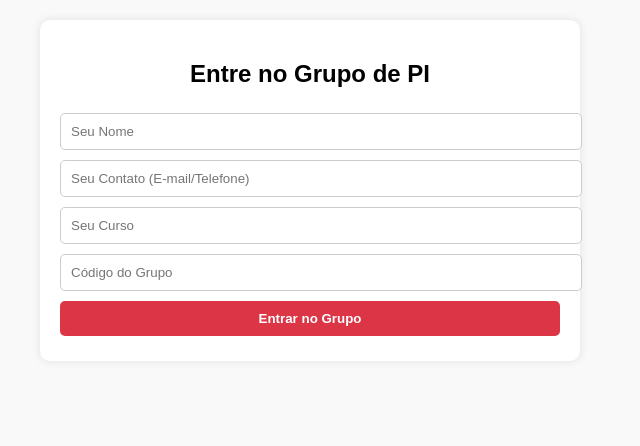
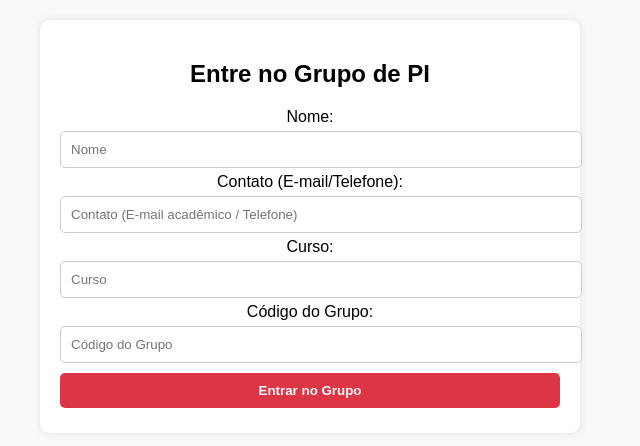
Before and after one commit to danimaddox/univesp-ache-membros-pi, a plain HTML site: page index.html in a window 1280 px wide. Shown: the whole page, without its empty margins (330-970 px from the left). Drawn offline with nearby package versions, Linux system fonts and the light colour scheme.

Commit message:
Update index.html

```diff
--- a/index.html
+++ b/index.html
@@ -5,21 +5,30 @@
     <meta name="viewport" content="width=device-width, initial-scale=1.0">
     <title>Grupo de PI - Univesp</title>
     <link rel="stylesheet" href="styles.css">
+    <script type="module" src="https://cdn.jsdelivr.net/npm/@supabase/supabase-js@2"></script>
     <script src="https://cdn.jsdelivr.net/npm/@supabase/supabase-js"></script>
 </head>
-
 <body>
 
     <div id="login" class="container">
         <h2>Entre no Grupo de PI</h2>
-        <input type="text" id="nome" placeholder="Seu Nome" required>
-        <input type="text" id="contato" placeholder="Seu Contato (E-mail/Telefone)" required>
-        <input type="text" id="curso" placeholder="Seu Curso" required>
-        <input type="text" id="codigoGrupo" placeholder="Código do Grupo" required>
+
+        <label for="nome">Nome:</label>
+        <input type="text" id="nome" placeholder="Nome" required>
+
+        <label for="contato">Contato (E-mail/Telefone):</label>
+        <input type="email" id="contato" placeholder="Contato (E-mail acadêmico / Telefone)" required>
+
+        <label for="curso">Curso:</label>
+        <input type="text" id="curso" placeholder="Curso" required>
+
+        <label for="codigo">Código do Grupo:</label>
+        <input type="text" id="codigo" placeholder="Código do Grupo" required>
+
         <button id="entrarNoGrupo">Entrar no Grupo</button>
     </div>
 
-    <div id="sala" class="container" style="display: none;">
+    <div id="sala" class="container hidden">
         <h2 id="nomeSala"></h2>
 
         <h3>Membros do Grupo</h3>
@@ -28,6 +37,7 @@
         <h3>Mensagens</h3>
         <div id="mensagens" class="mensagem-box"></div>
 
+        <label for="mensagem">Mensagem:</label>
         <input type="text" id="mensagem" placeholder="Digite sua mensagem">
         <button id="enviarMensagem">Enviar</button>
     </div>
```
